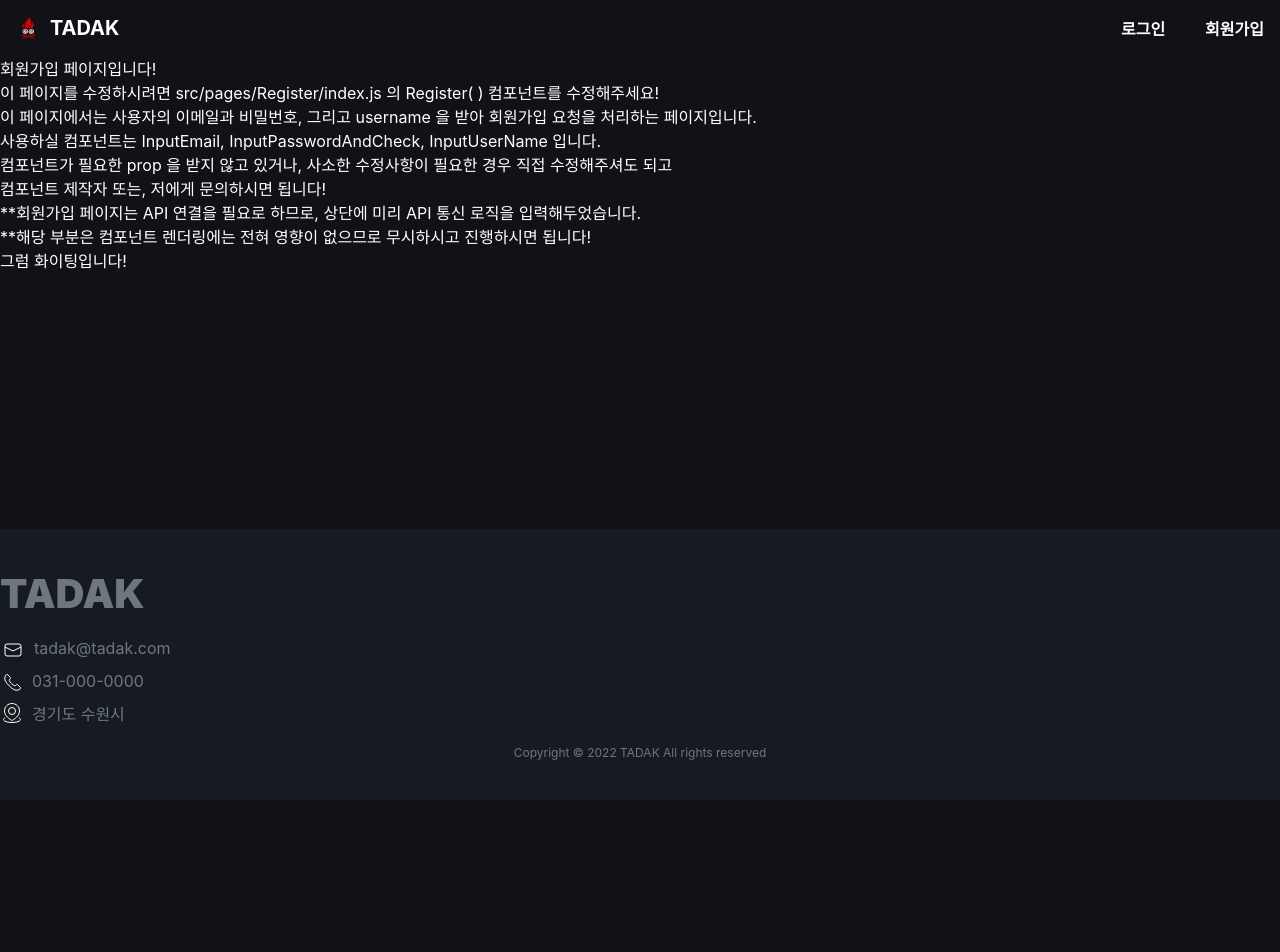
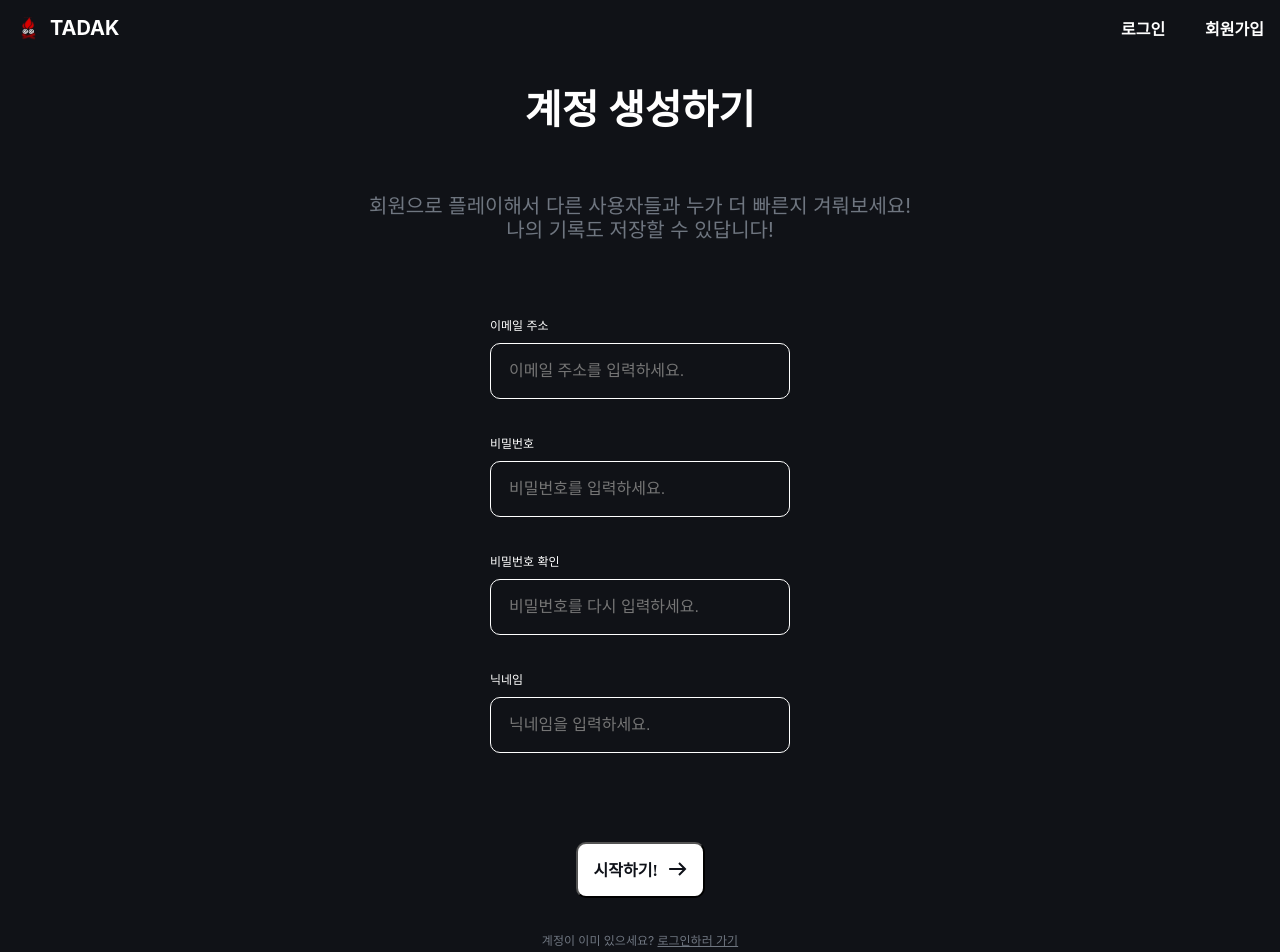
Before and after one commit to team-tadak/tadak-frontend, a React (Create React App) app: page /register in a window 1280 px wide. Shown: the top 952 px of the page. Before the commit the page ends 800 px from the top, so only its background shows below. Built offline with nearby package versions, Linux system fonts and the light colour scheme; no server answers; a web font is replaced by a local one.

Commit message:
button input register page updated

```diff
--- a/src/components/common/Button/index.js
+++ b/src/components/common/Button/index.js
@@ -30,7 +30,7 @@ const StyledButton = styled.button`
   padding: 16px 12px 16px 16px;
   column-gap: 7px;
 
-  position: absolute;
+  // position: absolute;
   width: 129px;
   height: 56px;
 
--- a/src/components/common/Inputs/InputPasswordAndCheck/index.js
+++ b/src/components/common/Inputs/InputPasswordAndCheck/index.js
@@ -19,7 +19,6 @@ function InputPasswordAndCheck() {
       console.log(errorMessage);
     } else {
       errorMessage = "";
-      errorMessageBox.style.color = "blue";
     }
     errorMessageBox.innerHTML = errorMessage;
   };
--- a/src/pages/Register/index.js
+++ b/src/pages/Register/index.js
@@ -1,6 +1,11 @@
+import Button from "components/common/Button";
+import InputEmail from "components/common/Inputs/InputEmail";
+import InputPasswordAndCheck from "components/common/Inputs/InputPasswordAndCheck";
+import InputUserName from "components/common/Inputs/InputUserName";
 import React from "react";
 import { useCallback } from "react";
 import { serverAxios } from "utils/commonAxios";
+import { ButtonDiv, RegisterInformation, RegisterTitle, ToLogin, ToLoginParagraph } from "./style";
 
 function Register() {
   const handleSubmit = useCallback((e) => {
@@ -30,27 +35,22 @@ function Register() {
   }, []);
 
   return (
-    <div>
-      <p> 회원가입 페이지입니다! </p>
-      <p>
-        이 페이지를 수정하시려면 src/pages/Register/index.js 의 Register( ) 컴포넌트를 수정해주세요!
-      </p>
-      <p>
-        이 페이지에서는 사용자의 이메일과 비밀번호, 그리고 username 을 받아 회원가입 요청을 처리하는
-        페이지입니다.
-      </p>
-      <p>사용하실 컴포넌트는 InputEmail, InputPasswordAndCheck, InputUserName 입니다.</p>
-      <p>
-        컴포넌트가 필요한 prop 을 받지 않고 있거나, 사소한 수정사항이 필요한 경우 직접 수정해주셔도
-        되고
-      </p>
-      <p>컴포넌트 제작자 또는, 저에게 문의하시면 됩니다!</p>
-      <p>
-        **회원가입 페이지는 API 연결을 필요로 하므로, 상단에 미리 API 통신 로직을 입력해두었습니다.
-      </p>
-      <p>**해당 부분은 컴포넌트 렌더링에는 전혀 영향이 없으므로 무시하시고 진행하시면 됩니다!</p>
-      <p>그럼 화이팅입니다!</p>
-    </div>
+    <>
+      <RegisterTitle>계정 생성하기</RegisterTitle>
+      <RegisterInformation>회원으로 플레이해서 다른 사용자들과 누가 더 빠른지 겨뤄보세요! <br></br>
+        나의 기록도 저장할 수 있답니다!
+      </RegisterInformation>
+      <InputEmail></InputEmail>
+      <InputPasswordAndCheck></InputPasswordAndCheck>
+      <InputUserName></InputUserName>
+      <ButtonDiv>
+          <Button>시작하기!</Button>
+        <ToLoginParagraph>
+          계정이 이미 있으세요? <ToLogin><a href="">로그인하러 가기</a></ToLogin>
+        </ToLoginParagraph>
+      </ButtonDiv>
+
+    </>
   );
 }
 
--- /dev/null
+++ b/src/pages/Register/style.js
@@ -0,0 +1,39 @@
+import styled from "@emotion/styled/macro";
+
+export const RegisterTitle = styled.p`
+    text-align: center;
+    font-weight: 700;
+    font-size: 40px;
+    line-height: 48px;
+    margin-top: 30px;
+`;
+
+export const RegisterInformation = styled.p`
+    text-align: center;
+    font-weight: 400;
+    font-size: 20px;
+    line-height: 24px;
+    margin: 60px;
+    color: #6F7680;
+`;
+
+export const ButtonDiv = styled.div`
+    display: flex;
+    flex-direction: column;
+    align-items: center;
+    margin-top: 68px;
+`;
+
+export const ToLoginParagraph = styled.p`
+    text-align: center;
+    font-weight: 400;
+    font-size: 12px;
+    line-height: 14px;
+    color: #6F7680;;
+    margin: 36px;
+
+`;
+
+export const ToLogin = styled.span`
+    text-decoration: underline;
+`;
```
Also changed, not shown: src/components/common/Inputs/InputPassword/index.js (added, +46 -0 lines).
